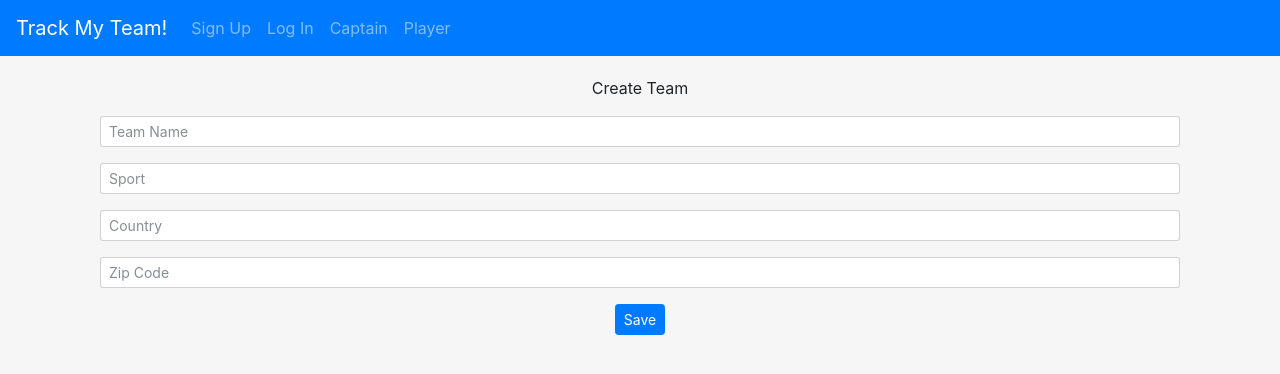
After one commit to saundesh/track-my-team, a Django app: page /captain/create-team/ in a window 1280 px wide. The commit adds this page. Shown: the top 374 px of the page. Run offline with Django 3.2, Linux system fonts and the light colour scheme; some libraries are stand-ins or nearby versions.

Commit message:
create team form complete

```diff
--- a/track_my_team/website/templates/website/captain.html
+++ b/track_my_team/website/templates/website/captain.html
@@ -3,6 +3,8 @@
 {% block title %} Team Captain {% endblock %}
 
 {% block body %}
-<p>Hello team captain!</p>
-<button>Create Team</button>
+<div class="container text-center" style="padding-top: 20px">
+    <p>Welcome Team Captain!</p>
+    <a class="btn btn-primary btn-sm" href="{% url 'website:create-team' %}">Create Team</a>
+</div>
 {% endblock %}
--- /dev/null
+++ b/track_my_team/website/templates/website/create-team.html
@@ -0,0 +1,32 @@
+{% extends 'website/header.html' %}
+
+{% block title %} Create Team {% endblock %}
+
+{% block body %}
+<div class="container text-center" style="padding-top: 20px">
+    <p>Create Team</p>
+    <form class="create-team-form">
+        <div class="form-group">
+            <div class="col-sm">
+                <input type="name" class="form-control form-control-sm" placeholder="Team Name" required>
+            </div>
+        </div>
+        <div class="form-group">
+            <div class="col-sm">
+                <input type="name" class="form-control form-control-sm" placeholder="Sport" required>
+            </div>
+        </div>
+        <div class="form-group">
+            <div class="col-sm">
+                <input type="name" class="form-control form-control-sm" placeholder="Country" required>
+            </div>
+        </div>
+        <div class="form-group">
+            <div class="col-sm">
+                <input type="number" class="form-control form-control-sm" placeholder="Zip Code" required>
+            </div>
+        </div>
+        <button type="submit" class="btn btn-primary btn-sm">Save</button>
+    </form>
+</div>
+{% endblock %}
--- a/track_my_team/website/templates/website/header.html
+++ b/track_my_team/website/templates/website/header.html
@@ -5,7 +5,7 @@
 	<title>{% block title %} Track My Team! {% endblock %}</title>
 	{% load staticfiles %}
     <link rel="stylesheet" href="https://maxcdn.bootstrapcdn.com/bootstrap/4.0.0-beta/css/bootstrap.min.css">
-    <link rel="stylesheet" type="text/css" href="{% static 'website/style.css' %}"/>
+    <!-- <link rel="stylesheet" type="text/css" href="{% static 'website/style.css' %}"/> -->
     <script src="https://code.jquery.com/jquery-3.2.1.slim.min.js"></script>
     <script src="https://maxcdn.bootstrapcdn.com/bootstrap/4.0.0-beta/js/bootstrap.min.js"></script>
     <script src="https://cdnjs.cloudflare.com/ajax/libs/popper.js/1.11.0/umd/popper.min.js"></script>
@@ -18,17 +18,17 @@
     <a class="navbar-brand" href="{% url 'website:index' %}">Track My Team!</a>
     <div class="collapse navbar-collapse" id="nav-content">
         <ul class="navbar-nav">
-            <!-- <li class="nav-item">
-                <a class="nav-link" href="{% url 'website:captain' %}">Captain</a>
-            </li>
-            <li class="nav-item">
-                <a class="nav-link" href="{% url 'website:player' %}">Player</a>
-            </li> -->
             <li class="nav-item">
                 <a class="nav-link" href="{% url 'website:signup' %}">Sign Up</a>
             </li>
             <li class="nav-item">
                 <a class="nav-link" href="{% url 'website:login' %}">Log In</a>
+            </li>
+            <li class="nav-item">
+                <a class="nav-link" href="{% url 'website:captain' %}">Captain</a>
+            </li>
+            <li class="nav-item">
+                <a class="nav-link" href="{% url 'website:player' %}">Player</a>
             </li>
         </ul>
     </div>
--- a/track_my_team/website/templates/website/home.html
+++ b/track_my_team/website/templates/website/home.html
@@ -3,7 +3,7 @@
 {% block title %} Track My Team! {% endblock %}
 
 {% block body %}
-<div>
+<div class="container text-center" style="padding-top: 20px">
     <p>Welcome to Track My Team!</p>
 </div>
 {% endblock %}
--- a/track_my_team/website/templates/website/login.html
+++ b/track_my_team/website/templates/website/login.html
@@ -3,7 +3,7 @@
 {% block title %} Log In {% endblock %}
 
 {% block body %}
-<div class="container text-center">
+<div class="container text-center" style="padding-top: 20px">
     <p>Login To Account</p>
     <form class="login-form">
         <div class="form-group">
@@ -16,7 +16,7 @@
                 <input type="password" class="form-control form-control-sm" placeholder="Password" required>
             </div>
         </div>
-        <button type="submit" class="btn btn-primary btn-sm">Submit</button>
+        <button type="submit" class="btn btn-primary btn-sm">Log In</button>
     </form>
 </div>
 {% endblock %}
--- a/track_my_team/website/templates/website/player.html
+++ b/track_my_team/website/templates/website/player.html
@@ -3,5 +3,7 @@
 {% block title %} Player {% endblock %}
 
 {% block body %}
-<p>Welcome to the team, check out the team events!</p>
+<div class="container text-center" style="padding-top: 20px">
+    <p>Welcome to the team, check out the team events!</p>
+</div>
 {% endblock %}
--- a/track_my_team/website/templates/website/signup.html
+++ b/track_my_team/website/templates/website/signup.html
@@ -3,7 +3,7 @@
 {% block title %} Sign Up {% endblock %}
 
 {% block body %}
-<div class="container text-center">
+<div class="container text-center" style="padding-top: 20px">
     <p>Register Your Account</p>
     <form class="signup-form">
         <div class="form-group">
@@ -21,7 +21,7 @@
                 <input type="password" class="form-control form-control-sm" placeholder="Retype Password" required>
             </div>
         </div>
-        <button type="submit" class="btn btn-primary btn-sm">Submit</button>
+        <button type="submit" class="btn btn-primary btn-sm">Sign Up</button>
     </form>
 </div>
 {% endblock %}
--- a/track_my_team/website/urls.py
+++ b/track_my_team/website/urls.py
@@ -7,5 +7,6 @@ urlpatterns = [
     url(r'^captain/$', views.captain, name='captain'),
     url(r'^player/$', views.player, name='player'),
     url(r'^signup/$', views.signup, name='signup'),
-    url(r'^login/$', views.login, name='login')
+    url(r'^login/$', views.login, name='login'),
+    url(r'^captain/create-team/$', views.create_team, name='create-team')
 ]
--- a/track_my_team/website/views.py
+++ b/track_my_team/website/views.py
@@ -21,3 +21,6 @@ def signup(request):
 
 def login(request):
     return render(request, 'website/login.html')
+
+def create_team(request):
+    return render(request, 'website/create-team.html')
```
